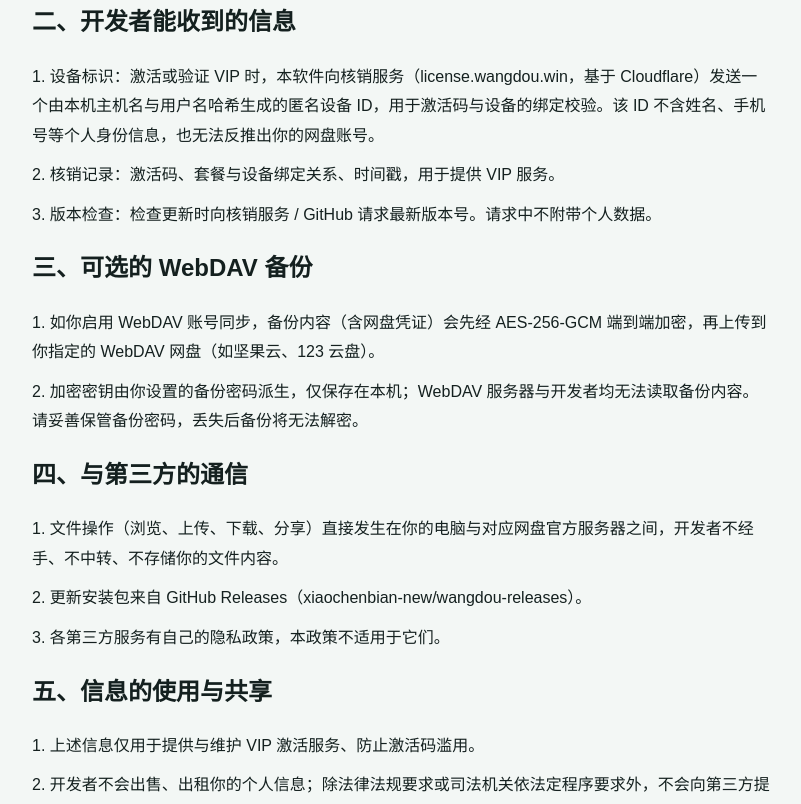
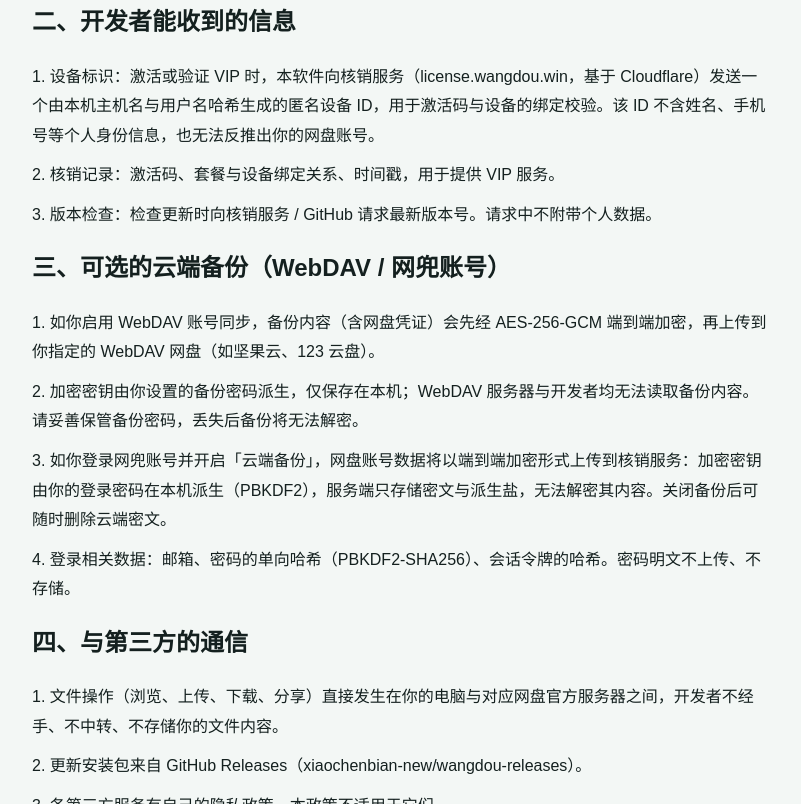
Before and after one commit to xiaochenbian-new/cl-network-disk-web, a website: page privacy.html in a window 1280 px wide. Shown: the part 569-1373 px from the top of the page, without its empty margins (238-1039 px from the left). Drawn offline with Linux system fonts and the light colour scheme.

Commit message:
协议页更新：网兜账号与 E2E 云端备份条款

```diff
--- a/privacy.html
+++ b/privacy.html
@@ -38,10 +38,12 @@
       <p>2. 核销记录：激活码、套餐与设备绑定关系、时间戳，用于提供 VIP 服务。</p>
       <p>3. 版本检查：检查更新时向核销服务 / GitHub 请求最新版本号。请求中不附带个人数据。</p>
       </div>
-      <h2>三、可选的 WebDAV 备份</h2>
+      <h2>三、可选的云端备份（WebDAV / 网兜账号）</h2>
       <div class="legal-body">
       <p>1. 如你启用 WebDAV 账号同步，备份内容（含网盘凭证）会先经 AES-256-GCM 端到端加密，再上传到你指定的 WebDAV 网盘（如坚果云、123 云盘）。</p>
       <p>2. 加密密钥由你设置的备份密码派生，仅保存在本机；WebDAV 服务器与开发者均无法读取备份内容。请妥善保管备份密码，丢失后备份将无法解密。</p>
+      <p>3. 如你登录网兜账号并开启「云端备份」，网盘账号数据将以端到端加密形式上传到核销服务：加密密钥由你的登录密码在本机派生（PBKDF2），服务端只存储密文与派生盐，无法解密其内容。关闭备份后可随时删除云端密文。</p>
+      <p>4. 登录相关数据：邮箱、密码的单向哈希（PBKDF2-SHA256）、会话令牌的哈希。密码明文不上传、不存储。</p>
       </div>
       <h2>四、与第三方的通信</h2>
       <div class="legal-body">
```
Also changed, not shown: agreement.html (+1 -0 lines).
